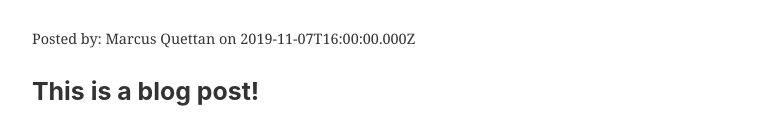
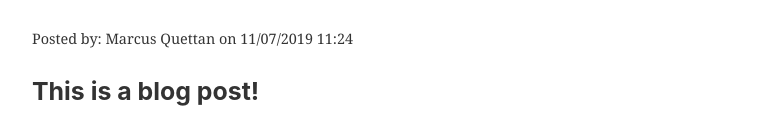
Before and after one commit to mquettan3/saurel_website, a Gatsby site: page /blog in a window 1280 px wide. Shown: the part 1120-1239 px from the top of the page, without its empty margins (32-794 px from the left). Built offline with nearby package versions, Linux system fonts and the light colour scheme; Gatsby itself is replaced by a stand-in of ours.

Commit message:
Update from Forestry.io mquettan3 updated src/pages/blogposts/my-first-blog-post.md

```diff
--- a/src/pages/blogposts/my-first-blog-post.md
+++ b/src/pages/blogposts/my-first-blog-post.md
@@ -2,7 +2,7 @@
 tags:
 - Just a test
 - This is a test!
-creation_date: 2019-11-07T11:00:00-05:00
+creation_date: 11/07/2019 11:24
 title: My first blog post!
 author: Marcus Quettan
 blog_image: "/uploads/Atlanta_Cityscape.jpg"
```
